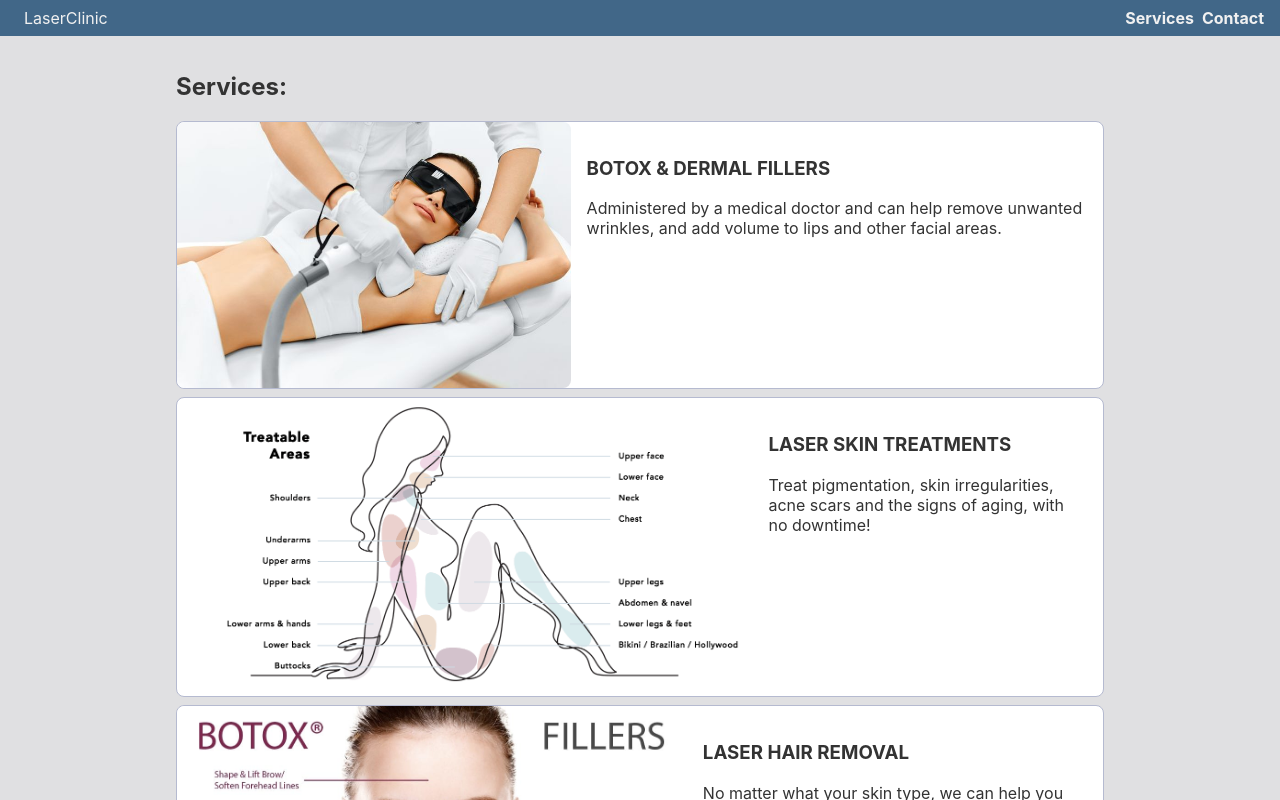
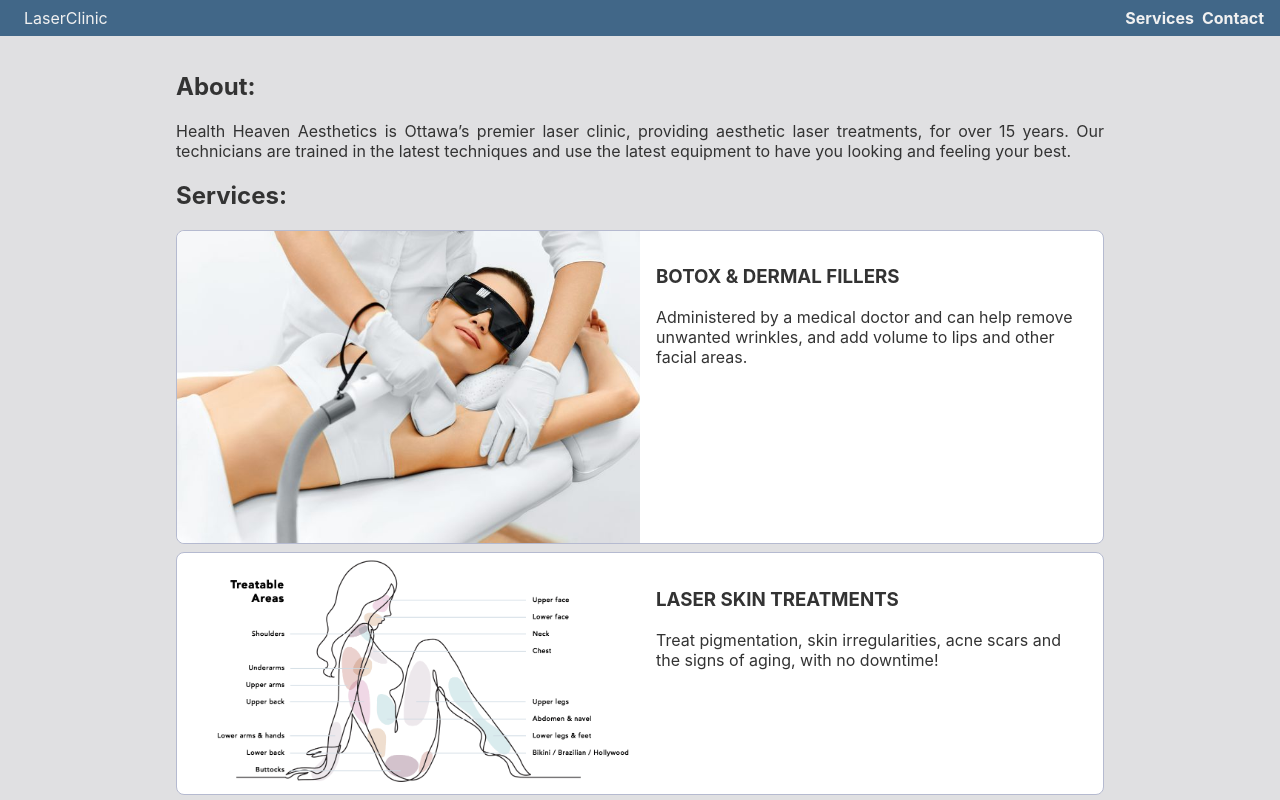
Before and after one commit to LaithAlwani/laser-clinic, a React (Vite) app: page / in a window 1280 px wide. Shown: the top 800 px of the page. Built offline with nearby package versions, Linux system fonts and the light colour scheme.

Commit message:
adds about component, minor adjusemnts to services styles

```diff
--- a/src/App.css
+++ b/src/App.css
@@ -34,7 +34,11 @@ nav a{
 }
 /*Navbar ends*/
 
-
+/*About*/
+.about {
+  text-align: justify;
+}
+/*About Ends*/
 /*Services*/
 .card{
   width: 100%;
@@ -49,16 +53,18 @@ nav a{
 
 .card .img-container{
   padding: 0;
+  width: 50%;
 }
 
 .card img{
+  border-radius: var(--border-radius) 0 0 var(--border-radius);
   height: 100%;
   width: 100%;
-  border-radius: var(--border-radius);
 }
 .card div{
   border-radius: 0  0.5rem  0.5rem 0;
   padding: 1rem;
+  width: 50%;
 }
 
 /*Services ends*/
@@ -94,7 +100,14 @@ button{
     align-items: center;
   }
 
+  .card .img-container{
+    width: 100%;
+  }
   .card img{
+  border-radius: var(--border-radius)  var(--border-radius) 0 0;
+
+  }
+  .card div{
     width: 100%;
   }
 
--- a/src/App.jsx
+++ b/src/App.jsx
@@ -1,16 +1,16 @@
 import "./App.css";
-import { BrowserRouter as Router, Routes, Route } from "react-router-dom";
 import Layout from "./components/Layout";
 import Services from "./components/Services";
 import Contact from "./components/Contact";
-
+import About from "./components/About";
 
 function App() {
   return (
-    <Router>
     <div className="App">
       <Layout>
-          <div className="about"></div>
+        <div className="about">
+          <About />
+        </div>
         <div className="services" id="services">
           <Services />
         </div>
@@ -19,7 +19,6 @@ function App() {
         </div>
       </Layout>
     </div>
-    </Router>
   );
 }
 
--- /dev/null
+++ b/src/components/About.jsx
@@ -0,0 +1,15 @@
+import React from "react";
+
+export default function About() {
+  return (
+    <div>
+      <h2>About:</h2>
+      <p>
+        Health Heaven Aesthetics is Ottawa’s premier laser clinic, providing
+        aesthetic laser treatments, for over 15 years. Our technicians are
+        trained in the latest techniques and use the latest equipment to have
+        you looking and feeling your best.
+      </p>
+    </div>
+  );
+}
```
Lines whose indentation alone changed are shown as unchanged.
